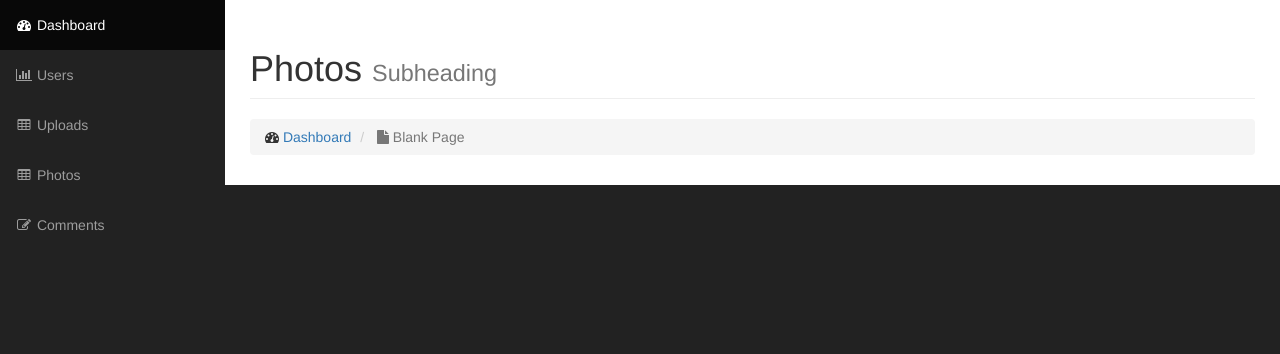
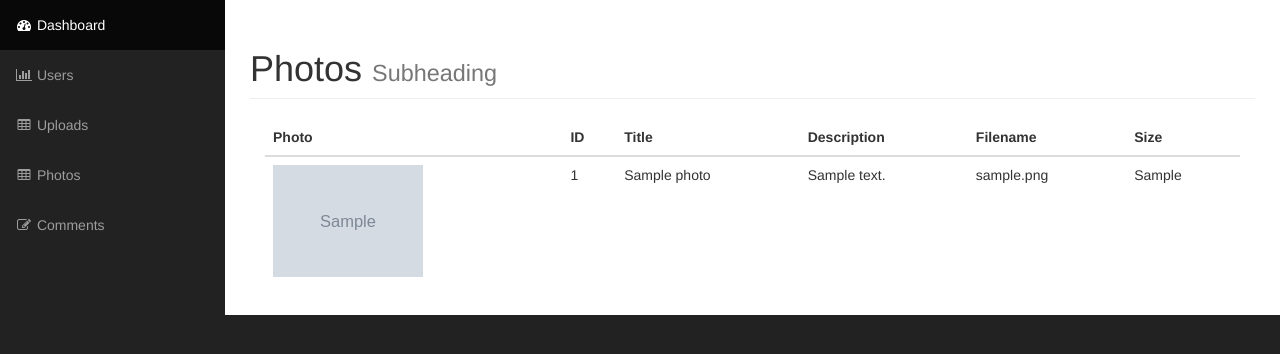
Before and after one commit to arifcse11/gallery, a PHP site: page /admin/photos.php in a window 1280 px wide. Shown: the part 51-405 px from the top of the page. Run offline with PHP 8.4, Linux system fonts and the light colour scheme; the visitor is signed in with stand-in values (Sample User, id 1); tables that the repository leaves empty or names only in its code hold one stand-in row (values such as "Sample post"); grey boxes marked "Sample" are stand-in pictures; grey boxes labelled with a size stand in for pictures from a placeholder-image service; some libraries are stand-ins or nearby versions.

Commit message:
Photo class done

```diff
--- a/admin/include/db_object.php
+++ b/admin/include/db_object.php
@@ -11,7 +11,7 @@ class Db_object
 
     public static function find_all(){
 
-        $result = self::find_this_query("SELECT * FROM ". self::$db_table . " ");
+        $result = static::find_this_query("SELECT * FROM ". static::$db_table . " ");
 
         return $result;
 
@@ -21,7 +21,7 @@ class Db_object
 
     public static function find_by_id($id){
 
-        $result = self::find_this_query("SELECT * FROM " . self::$db_table . " WHERE id = $id LIMIT 1");
+        $result = static::find_this_query("SELECT * FROM " . static::$db_table . " WHERE id = $id LIMIT 1");
 
         return !empty($result) ? array_shift($result) : false;
 
@@ -44,7 +44,7 @@ class Db_object
 
         while ($row = mysqli_fetch_array($result)){
 
-            $the_object_array[] = self::instantiation($row);
+            $the_object_array[] = static::instantiation($row);
 
         }
 
@@ -57,7 +57,9 @@ class Db_object
     public static function instantiation($the_record){
 
 
-        $the_object = new self;
+        $calling_class = get_called_class();
+
+        $the_object = new $calling_class;
 
         foreach ($the_record as $the_attribute => $value){
 
@@ -87,5 +89,131 @@ class Db_object
     }
 
 
+    public function properties(){
+
+        $properties = array();
+
+        foreach (static::$db_table_fields as $db_field) {
+
+
+            if (property_exists( $this ,$db_field)){
+
+
+                $properties[$db_field] = $this->$db_field;
+
+            }
+
+
+        }
+
+        return $properties;
+
+
+    }
+
+
+    protected function clean_properties(){
+
+
+        global $database;
+
+        $clean_properties = array();
+
+        foreach ($this->properties() as $key => $value){
+
+            $clean_properties[$key] = $database->escape_string($value);
+
+
+        }
+
+        return $clean_properties;
+
+
+    }
+
+
+
+    public function save(){
+
+
+        return isset($this->id) ? $this->update() : $this->create();
+
+
+    }
+
+
+    public function create(){
+
+        global $database;
+
+        $properties = $this->clean_properties();
+
+        $sql = "INSERT INTO " . static::$db_table . "(" . implode(",", array_keys($properties)) .")";
+
+        $sql .= "values ('" . implode("','", array_values($properties)) ."')";
+
+
+        if ($database->query($sql)){
+
+            $this->id = $database->the_insert_id();
+
+            return true;
+
+        }
+
+        else{
+
+
+            return false;
+
+        }
+
+
+    }
+
+
+    public function update(){
+
+        global $database;
+
+        $properties = $this->clean_properties();
+
+        $properties_pairs = array();
+
+        foreach ($properties as $key => $value){
+
+            $properties_pairs[] = "{$key}='{$value}'";
+
+
+        }
+
+        $sql = "UPDATE " . static::$db_table . " SET ";
+
+        $sql .= implode(", ", $properties_pairs);
+        $sql .= " WHERE id = ".$database->escape_string($this->id)."";
+
+
+        $database->query($sql);
+
+        return (mysqli_affected_rows($database->connection) == 1) ? true : false;
+
+    }
+
+
+    public function delete(){
+
+        global $database;
+
+        $sql = "DELETE FROM " . static::$db_table . " WHERE id =".$database->escape_string($this->id);
+
+        $database->query($sql);
+
+        return (mysqli_affected_rows($database->connection) == 1) ? true : false;
+
+
+
+    }
+
+
 
 }
--- a/admin/include/init.php
+++ b/admin/include/init.php
@@ -7,8 +7,21 @@
  */
 
 
+defined('DS') ? null : define('DS', DIRECTORY_SEPARATOR);
+
+defined('SITE_ROOT') ? null : define('SITE_ROOT',  'F:' . DS . 'xampp' . DS . 'htdocs' . DS . 'gallery');
+
+defined('INCLUDES_PATH') ? null : define('INCLUDES_PATH', SITE_ROOT . DS . 'admin' . DS . 'include');
+
+
 require_once 'functions.php';
 
 require_once 'database.php';
 
+require_once 'db_object.php';
+
+require_once 'user.php';
+
+require_once 'config.php';
+
 require_once 'session.php';
--- /dev/null
+++ b/admin/include/photo.php
@@ -0,0 +1,162 @@
+<?php
+
+/**
+ * Created by PhpStorm.
+ * User: Arif
+ * Date: 9/6/2016
+ * Time: 3:24 PM
+ */
+class Photo extends Db_object
+{
+
+    protected static $db_table = 'photos';
+
+    protected static $db_table_fields = array('photo_id' , 'title', 'description', 'description' , 'filename' , 'type' , 'size');
+
+    public $photo_id;
+
+    public $title;
+
+    public $description;
+
+    public $filename;
+
+    public $type;
+
+    public $size;
+
+    public $tmp_path;
+
+    public $upload_directory = "images";
+
+    public $errors = array();
+
+    public $upload_errors_array = array(
+
+
+        UPLOAD_ERR_OK => "There is No error",
+
+        UPLOAD_ERR_INI_SIZE => "The uploaded file exceeds the upload_max_file_size",
+
+        UPLOAD_ERR_FORM_SIZE => "The uploaded file exceeds the MAX_FILE_SIZE",
+
+        UPLOAD_ERR_PARTIAL => "The uploaded file was only partially uploaded",
+
+        UPLOAD_ERR_NO_FILE => "No file was uploaded",
+
+        UPLOAD_ERR_NO_TMP_DIR => "Missing a temporary folder",
+
+        UPLOAD_ERR_CANT_WRITE => "Failed to write file to disk",
+
+        UPLOAD_ERR_EXTENSION => "A PHP extension stopped the file upload"
+
+
+    );
+
+
+    public function set_file($file){
+
+    if (empty($file) || !$file || !is_array($file)){
+
+        $this->errors[] = "There is no file uploaded here";
+
+        return false;
+
+    }
+
+        elseif ($file['error'] != 0){
+
+            $this->errors[] = $this->upload_errors_array[$file['error']];
+
+            return false;
+        }
+
+        else{
+
+            $this->filename = basename($file['name']);
+
+            $this->tmp_path = $file['tmp_name'];
+
+            $this->type = $file['type'];
+
+            $this->size = $file['size'];
+
+        }
+
+
+
+    }
+
+
+    public function picture_path(){
+
+        return $this->upload_directory.DS.$this->filename;
+
+    }
+
+
+    public function save(){
+
+        if ($this->photo_id){
+
+            $this->update();
+
+        }
+
+        else{
+
+            if (!empty($this->errors)){
+
+                return false;
+
+            }
+
+            if (empty($this->filename) || empty($this->tmp_path)){
+
+                $this->errors[] = "The file was not available";
+
+
+            }
+
+            $target_path = SITE_ROOT . DS . 'admin' . DS . $this->upload_directory . DS . $this->filename;
+
+            if (file_exists($target_path)){
+
+                $this->errors[] = "The file {$this->filename} already exist";
+
+                return false;
+
+            }
+
+
+            if (move_uploaded_file($this->tmp_path , $target_path)){
+
+                if ($this->create()){
+
+                    unset($this->tmp_path);
+
+                    return true;
+                }
+
+            }
+
+            else{
+
+                $this->errors[] = "The file directory probably does not have permission";
+
+                return false;
+
+            }
+
+
+
+        }
+
+
+    }
+
+
+
+
+
+}
--- a/admin/photos.php
+++ b/admin/photos.php
@@ -1,6 +1,19 @@
 <?php include 'include/header.php'?>
 
+<?php
 
+if (!$session->is_signed_in()){
+
+    redirect("login.php");
+
+}
+?>
+
+<?php
+
+  $photos = Photo::find_all();
+
+?>
 
     <!-- Navigation -->
     <nav class="navbar navbar-inverse navbar-fixed-top" role="navigation">
@@ -39,14 +52,41 @@
                         Photos
                         <small>Subheading</small>
                     </h1>
-                    <ol class="breadcrumb">
-                        <li>
-                            <i class="fa fa-dashboard"></i>  <a href="index.php">Dashboard</a>
-                        </li>
-                        <li class="active">
-                            <i class="fa fa-file"></i> Blank Page
-                        </li>
-                    </ol>
+
+                    <div class="col-md-12">
+
+                        <table class="table table-hover">
+                            <thead>
+                              <tr>
+                                <th>Photo</th>
+                                <th>ID</th>
+                                <th>Title</th>
+                                <th>Description</th>
+                                <th>Filename</th>
+                                <th>Size</th>
+                              </tr>
+                            </thead>
+                            <tbody>
+                              <tr>
+
+                                  <?php foreach ($photos as $photo) : ?>
+
+                                <td><img height="150" width="150" src="<?php echo $photo->picture_path() ?>" class="img-responsive" alt=""></td>
+                                <td><?php echo $photo->photo_id ;?></td>
+                                <td><?php echo $photo->title ;?></td>
+                                <td><?php echo $photo->description ;?></td>
+                                <td><?php echo $photo->filename ;?></td>
+                                <td><?php echo $photo->size ;?></td>
+                              </tr>
+
+                               <?php endforeach; ?>
+
+                            </tbody>
+                          </table>
+
+                    </div>
+
+
                 </div>
             </div>
             <!-- /.row -->
```
Also changed, not shown: admin/include/admin_content.php (+15 -5 lines), admin/include/user.php (+0 -138 lines), admin/upload.php (+68 -8 lines), admin/images/14192759_1834621273441273_9131917922631458500_n.jpg (added).
